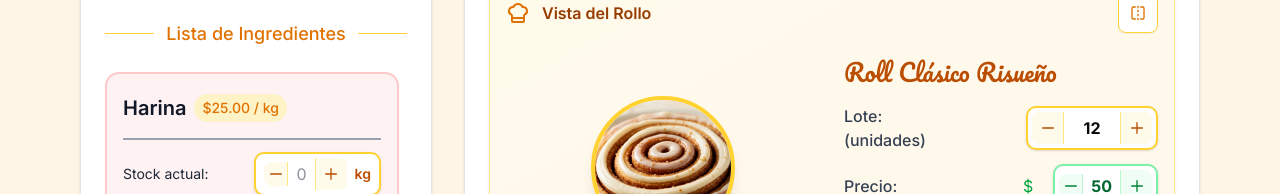
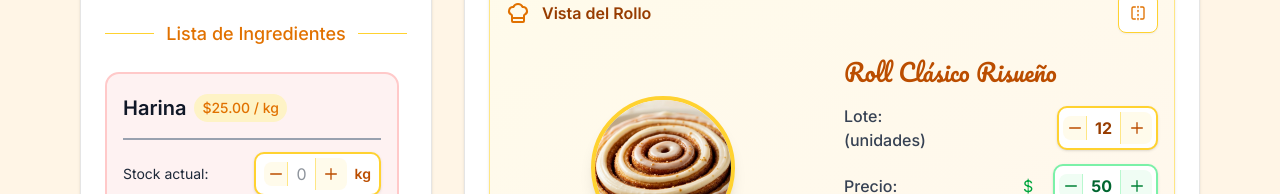
Before and after one commit to abimael92/Funny-Rolls, a Next.js app: page /recipe-calculator in a window 1280 px wide. Shown: the part 401-595 px from the top of the page. Built offline with nearby package versions, Linux system fonts and the light colour scheme.

Commit message:
fix adjust flip interaction for more consistent card behavior

```diff
--- a/components/RecipeCalculator/FlipCard.tsx
+++ b/components/RecipeCalculator/FlipCard.tsx
@@ -2,11 +2,12 @@
 
 import { Button } from "@/components/ui/button"
 import { Card, CardContent } from "@/components/ui/card"
-import { ChefHat, Edit, FlipHorizontal, Plus, Save, Trash2 } from "lucide-react"
+import { ChefHat, Edit, FlipHorizontal, Plus, Save, Trash2, CheckCircle } from "lucide-react"
 import Image from "next/image"
 import { products } from "@/lib/data"
 import { Recipe } from '@/lib/types'
 import { CustomNumberInput } from './CustomNumberInput'
+import { useState } from "react"  // Add this import
 
 interface FlipCardProps {
     selectedRecipe: Recipe
@@ -44,8 +45,24 @@ export function FlipCard({
     saveSteps
 }: FlipCardProps) {
     const product = products.find(p => p.name === selectedRecipe.name)
+    const steps = selectedRecipe.steps || []
 
-    const steps = selectedRecipe.steps || []
+    // Add state for completed steps
+    const [completedSteps, setCompletedSteps] = useState<number[]>([])
+
+    // Toggle step completion
+    const toggleStepCompletion = (index: number) => {
+        if (isEditingSteps) return // Don't allow completion during editing
+
+        setCompletedSteps(prev =>
+            prev.includes(index)
+                ? prev.filter(i => i !== index)
+                : [...prev, index]
+        )
+    }
+
+    // Check if step is completed
+    const isStepCompleted = (index: number) => completedSteps.includes(index)
 
     return (
         <div className="relative w-full h-64 sm:h-72 md:h-80 lg:h-96 perspective-1000 flip-card-container">
@@ -99,41 +116,18 @@ export function FlipCard({
                                         <div className="flex justify-between items-center">
                                             <span className="text-gray-700 text-left font-medium">Lote:<br className="hidden sm:block" />(unidades)</span>
                                             <div className="flex items-center bg-white border-2 border-amber-300 rounded-lg p-1 ml-2 sm:ml-4 hover:border-amber-400 focus-within:border-amber-500 focus-within:ring-2 focus-within:ring-amber-200 transition-all duration-200 shadow-sm">
-                                                <button
-                                                    type="button"
-                                                    className="w-6 h-6 sm:w-7 sm:h-7 md:w-8 md:h-8 flex items-center justify-center bg-amber-50 text-amber-700 rounded-l-md border-r border-amber-200 hover:bg-amber-100 active:bg-amber-200 transition-colors duration-150 group"
-                                                    onClick={() => {
-                                                        const newValue = Math.max(0, (selectedRecipe.batchSize - 1) || 0);
-                                                        updateRecipeBatchSize(newValue);
-                                                    }}
-                                                >
-                                                    <svg className="w-3 h-3 sm:w-4 sm:h-4 group-active:scale-90 transition-transform" fill="none" stroke="currentColor" viewBox="0 0 24 24">
-                                                        <path strokeLinecap="round" strokeLinejoin="round" strokeWidth={2} d="M20 12H4" />
-                                                    </svg>
-                                                </button>
-                                                <input
-                                                    type="number"
+
+                                                <CustomNumberInput
                                                     value={selectedRecipe.batchSize}
-                                                    onChange={(e) => {
-                                                        const value = Math.max(1, Math.min(1000, Number(e.target.value) || 1))
-                                                        updateRecipeBatchSize(value)
-                                                    }}
-                                                    className="w-8 sm:w-10 md:w-12 lg:w-14 px-1 sm:px-2 py-1 text-xs sm:text-sm md:text-base text-center font-bold flip-card-input [appearance:textfield] [&::-webkit-outer-spin-button]:appearance-none [&::-webkit-inner-spin-button]:appearance-none"
-                                                    min="1"
-                                                    max="1000"
+                                                    onChange={(value) => updateRecipeBatchSize(value)}
+                                                    allowDecimals={false}
+                                                    className="w-full"
+                                                    min={0}
+                                                    max={10000}
+                                                    placeholder="Lote"
+                                                    color='amber'
                                                 />
-                                                <button
-                                                    type="button"
-                                                    className="w-6 h-6 sm:w-7 sm:h-7 md:w-8 md:h-8 flex items-center justify-center bg-amber-50 text-amber-700 rounded-r-md border-l border-amber-200 hover:bg-amber-100 active:bg-amber-200 transition-colors duration-150 group"
-                                                    onClick={() => {
-                                                        const newValue = (selectedRecipe.batchSize + 1) || 1;
-                                                        updateRecipeBatchSize(newValue);
-                                                    }}
-                                                >
-                                                    <svg className="w-3 h-3 sm:w-4 sm:h-4 group-active:scale-90 transition-transform" fill="none" stroke="currentColor" viewBox="0 0 24 24">
-                                                        <path strokeLinecap="round" strokeLinejoin="round" strokeWidth={2} d="M12 4v16m8-8H4" />
-                                                    </svg>
-                                                </button>
+
                                             </div>
                                         </div>
 
@@ -150,49 +144,10 @@ export function FlipCard({
                                                         className="w-full"
                                                         min={0}
                                                         max={10000}
-                                                        placeholder="Cantidad"
+                                                        placeholder="Precio"
                                                         color='green'
                                                     />
                                                 </div>
-
-                                                {/* <div className="flex items-center bg-white border-2 border-green-300 rounded-lg p-1 ml-2 sm:ml-4 hover:border-green-400 focus-within:border-green-500 focus-within:ring-2 focus-within:ring-green-200 transition-all duration-200 shadow-sm">
-                                                    <button
-                                                        type="button"
-                                                        className="w-4 h-6 sm:w-5 sm:h-7 md:w-6 md:h-8 flex items-center justify-center bg-green-50 text-green-700 rounded-l-md border-r border-green-200 hover:bg-green-100 active:bg-green-200 transition-colors duration-150 group"
-                                                        onClick={() => {
-                                                            const newValue = Math.max(0, (selectedRecipe.sellingPrice - 1) || 0);
-                                                            updateRecipeSellingPrice(newValue);
-                                                        }}
-                                                    >
-                                                        <svg className="w-3 h-3 sm:w-4 sm:h-4 group-active:scale-90 transition-transform" fill="none" stroke="currentColor" viewBox="0 0 24 24">
-                                                            <path strokeLinecap="round" strokeLinejoin="round" strokeWidth={2} d="M20 12H4" />
-                                                        </svg>
-                                                    </button>
-                                                    <input
-                                                        type="number"
-                                                        value={selectedRecipe.sellingPrice}
-                                                        onChange={(e) => {
-                                                            const value = Math.max(0, Math.min(10000, Number(e.target.value) || 0))
-                                                            updateRecipeSellingPrice(value)
-                                                        }}
-                                                        className="w-12 sm:w-14 md:w-16 p-1 text-xs sm:text-sm md:text-base text-center text-green-600 font-bold flip-card-input [appearance:textfield] [&::-webkit-outer-spin-button]:appearance-none [&::-webkit-inner-spin-button]:appearance-none"
-                                                        min="0"
-                                                        max="10000"
-                                                        step="0.01"
-                                                    />
-                                                    <button
-                                                        type="button"
-                                                        className="w-4 h-6 sm:w-5 sm:h-7 md:w-6 md:h-8 flex items-center justify-center bg-green-50 text-green-700 rounded-r-md border-l border-green-200 hover:bg-green-100 active:bg-green-200 transition-colors duration-150 group"
-                                                        onClick={() => {
-                                                            const newValue = (selectedRecipe.sellingPrice + 1) || 1;
-                                                            updateRecipeSellingPrice(newValue);
-                                                        }}
-                                                    >
-                                                        <svg className="w-3 h-3 sm:w-4 sm:h-4 group-active:scale-90 transition-transform" fill="none" stroke="currentColor" viewBox="0 0 24 24">
-                                                            <path strokeLinecap="round" strokeLinejoin="round" strokeWidth={2} d="M12 4v16m8-8H4" />
-                                                        </svg>
-                                                    </button>
-                                                </div> */}
                                             </div>
                                         </div>
 
@@ -252,9 +207,29 @@ export function FlipCard({
 
                             <div className="space-y-1 sm:space-y-2 flex-1 overflow-y-auto max-h-20 sm:max-h-24 md:max-h-32 lg:max-h-44 steps-container flip-card-steps">
                                 {steps.map((step, index) => (
-                                    <div key={index} className="flex items-start justify-between p-1 sm:p-2 md:p-3 border rounded-lg bg-white step-item-mobile">
+                                    <div
+                                        key={index}
+                                        className={`flex items-start justify-between p-1 sm:p-2 md:p-3 border rounded-lg bg-white step-item-mobile transition-all duration-200 cursor-pointer ${isStepCompleted(index)
+                                            ? 'bg-blue-50 border-blue-200 opacity-75'
+                                            : 'hover:bg-blue-50 hover:border-blue-300'
+                                            } ${!isEditingSteps ? 'hover:shadow-sm' : ''}`}
+                                        onClick={() => !isEditingSteps && toggleStepCompletion(index)}
+                                    >
                                         <div className="flex-1 flex items-start gap-1 sm:gap-2 min-w-0">
-                                            <span className="text-xs font-medium text-blue-600 mt-0.5 flex-shrink-0">{index + 1}.</span>
+                                            <div className="flex items-center gap-1 sm:gap-2">
+                                                {!isEditingSteps && (
+                                                    <div className={`flex-shrink-0 w-4 h-4 sm:w-5 sm:h-5 rounded-full border-2 flex items-center justify-center transition-colors ${isStepCompleted(index)
+                                                        ? 'bg-blue-500 border-blue-500 text-white'
+                                                        : 'border-blue-400 text-transparent hover:border-blue-500'
+                                                        }`}>
+                                                        <CheckCircle className="w-3 h-3 sm:w-4 sm:h-4" />
+                                                    </div>
+                                                )}
+                                                <span className={`text-xs font-medium mt-0.5 flex-shrink-0 ${isStepCompleted(index) ? 'text-blue-600' : 'text-blue-600'
+                                                    }`}>
+                                                    {index + 1}.
+                                                </span>
+                                            </div>
                                             {isEditingSteps ? (
                                                 <input
                                                     type="text"
@@ -264,7 +239,12 @@ export function FlipCard({
                                                     className="flex-1 px-1 sm:px-2 py-1 border rounded text-xs sm:text-sm bg-white min-w-0 flip-card-input"
                                                 />
                                             ) : (
-                                                <span className="text-xs sm:text-sm break-words step-text-mobile">{step}</span>
+                                                <span className={`text-xs sm:text-sm break-words step-text-mobile transition-all ${isStepCompleted(index)
+                                                    ? 'line-through text-gray-500'
+                                                    : 'text-gray-800'
+                                                    }`}>
+                                                    {step}
+                                                </span>
                                             )}
                                         </div>
                                         {isEditingSteps && (
```
